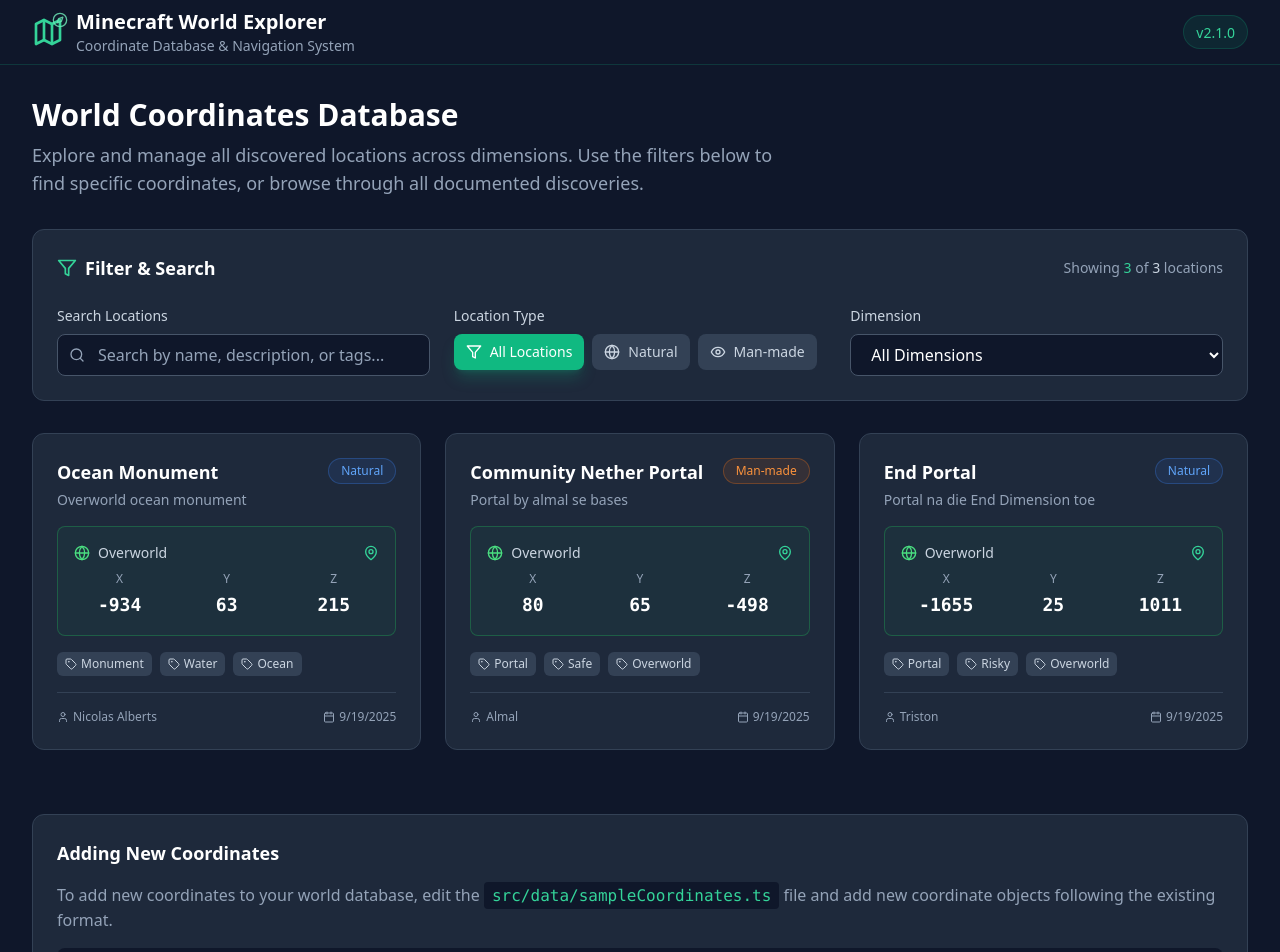
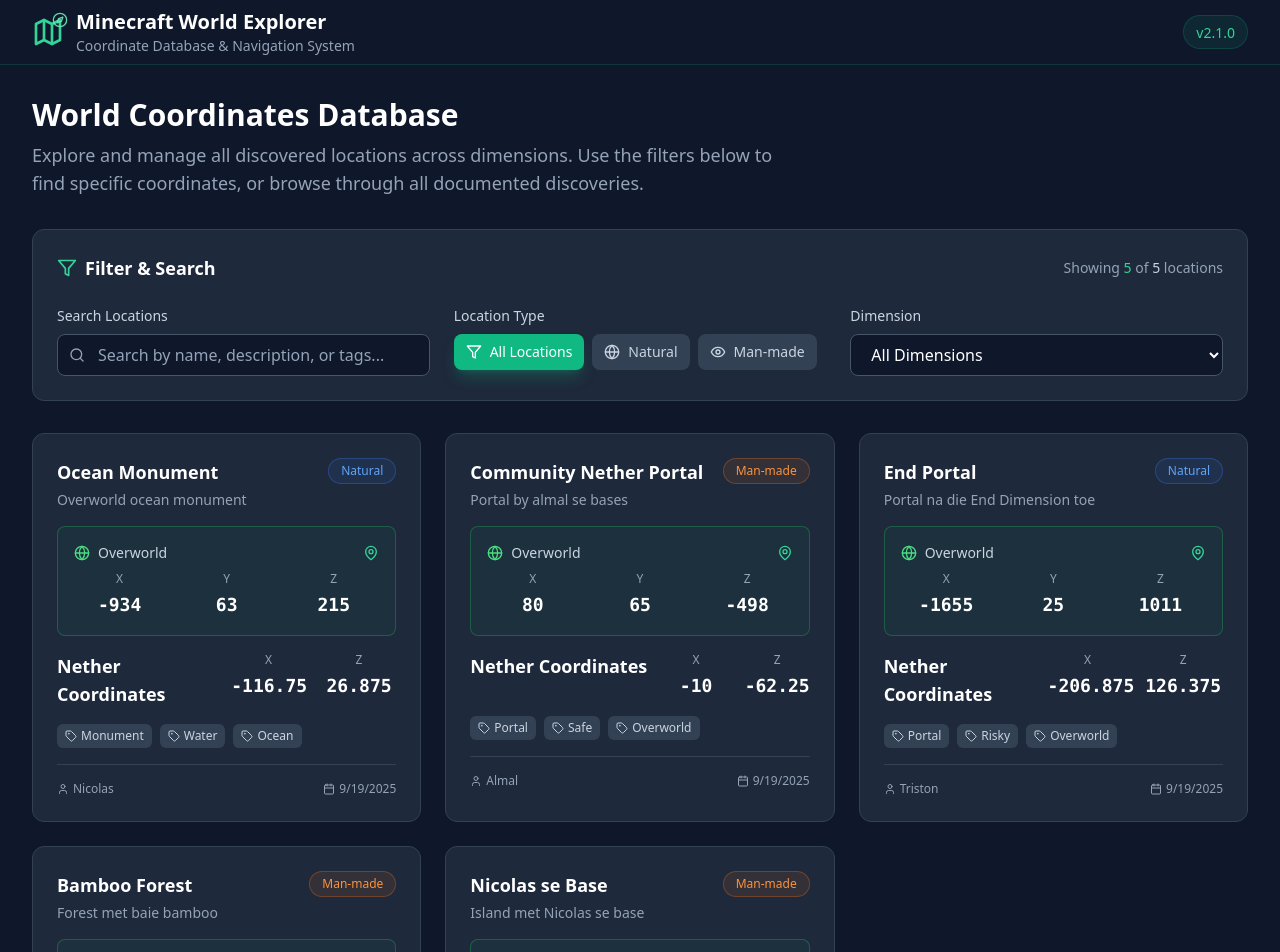
Before and after one commit to benjaminvantonder/fuhri-server-coordinates, a React (Vite) app: page / in a window 1280 px wide. Shown: the top 952 px of the page. Built offline with nearby package versions, Linux system fonts and the light colour scheme.

Commit message:
Nuwe nether coords

```diff
--- a/src/components/CoordinateCard.tsx
+++ b/src/components/CoordinateCard.tsx
@@ -1,28 +1,39 @@
-import React from 'react';
-import { MapPin, Calendar, User, Tag, Globe, Flame, Eye as EndIcon } from 'lucide-react';
-import { Coordinate } from '../types/coordinates';
+import React from "react";
+import {
+  MapPin,
+  Calendar,
+  User,
+  Tag,
+  Globe,
+  Flame,
+  Eye as EndIcon,
+} from "lucide-react";
+import { Coordinate } from "../types/coordinates";
 
 interface CoordinateCardProps {
   coordinate: Coordinate;
   index: number;
 }
 
-const CoordinateCard: React.FC<CoordinateCardProps> = ({ coordinate, index }) => {
+const CoordinateCard: React.FC<CoordinateCardProps> = ({
+  coordinate,
+  index,
+}) => {
   const dimensionIcons = {
     overworld: <Globe className="w-4 h-4 text-green-400" />,
     nether: <Flame className="w-4 h-4 text-red-400" />,
-    end: <EndIcon className="w-4 h-4 text-purple-400" />
+    end: <EndIcon className="w-4 h-4 text-purple-400" />,
   };
 
   const dimensionColors = {
-    overworld: 'border-green-500/30 bg-green-500/5',
-    nether: 'border-red-500/30 bg-red-500/5',
-    end: 'border-purple-500/30 bg-purple-500/5'
+    overworld: "border-green-500/30 bg-green-500/5",
+    nether: "border-red-500/30 bg-red-500/5",
+    end: "border-purple-500/30 bg-purple-500/5",
   };
 
   const typeColors = {
-    natural: 'bg-blue-500/10 text-blue-400 border-blue-500/30',
-    'man-made': 'bg-orange-500/10 text-orange-400 border-orange-500/30'
+    natural: "bg-blue-500/10 text-blue-400 border-blue-500/30",
+    "man-made": "bg-orange-500/10 text-orange-400 border-orange-500/30",
   };
 
   return (
@@ -40,13 +51,21 @@
             {coordinate.description}
           </p>
         </div>
-        <div className={`px-3 py-1 rounded-full border text-xs font-medium ${typeColors[coordinate.type]}`}>
-          {coordinate.type === 'natural' ? 'Natural' : 'Man-made'}
+        <div
+          className={`px-3 py-1 rounded-full border text-xs font-medium ${
+            typeColors[coordinate.type]
+          }`}
+        >
+          {coordinate.type === "natural" ? "Natural" : "Man-made"}
         </div>
       </div>
 
       {/* Coordinates */}
-      <div className={`p-4 rounded-lg border ${dimensionColors[coordinate.dimension]} mb-4`}>
+      <div
+        className={`p-4 rounded-lg border ${
+          dimensionColors[coordinate.dimension]
+        } mb-4`}
+      >
         <div className="flex items-center justify-between mb-2">
           <div className="flex items-center space-x-2">
             {dimensionIcons[coordinate.dimension]}
@@ -78,6 +97,28 @@
         </div>
       </div>
 
+      <div className="flex items-start justify-between mb-4">
+        <h3 className="text-lg font-semibold text-white group-hover:text-emerald-400 transition-colors duration-200">
+          Nether Coordinates
+        </h3>
+
+        <div className="grid grid-cols-2 gap-4 text-center">
+          <div>
+            <div className="text-xs text-slate-400 mb-1">X</div>
+            <div className="text-lg font-mono font-semibold text-white">
+              {coordinate.nether_x}
+            </div>
+          </div>
+
+          <div>
+            <div className="text-xs text-slate-400 mb-1">Z</div>
+            <div className="text-lg font-mono font-semibold text-white">
+              {coordinate.nether_z}
+            </div>
+          </div>
+        </div>
+      </div>
+
       {/* Tags */}
       {coordinate.tags.length > 0 && (
         <div className="flex flex-wrap gap-2 mb-4">
@@ -104,7 +145,9 @@
         {coordinate.dateDiscovered && (
           <div className="flex items-center space-x-1">
             <Calendar className="w-3 h-3" />
-            <span>{new Date(coordinate.dateDiscovered).toLocaleDateString()}</span>
+            <span>
+              {new Date(coordinate.dateDiscovered).toLocaleDateString()}
+            </span>
           </div>
         )}
       </div>
--- a/src/data/sampleCoordinates.ts
+++ b/src/data/sampleCoordinates.ts
@@ -1,5 +1,5 @@
 import { Coordinate } from "../types/coordinates";
-
+//3 is gedoen
 export const sampleCoordinates: Coordinate[] = [
   {
     id: "1",
@@ -8,10 +8,12 @@
     x: -934,
     y: 63,
     z: 215,
+    nether_x: -934 / 8,
+    nether_z: 215 / 8,
     dimension: "overworld",
     type: "natural",
     tags: ["Monument", "Water", "Ocean"],
-    discoveredBy: "Nicolas Alberts",
+    discoveredBy: "Nicolas",
     dateDiscovered: "2025-09-19",
   },
   {
@@ -21,6 +23,8 @@
     x: 80,
     y: 65,
     z: -498,
+    nether_x: -80 / 8,
+    nether_z: -498 / 8,
     dimension: "overworld",
     type: "man-made",
     tags: ["Portal", "Safe", "Overworld"],
@@ -34,10 +38,42 @@
     x: -1655,
     y: 25,
     z: 1011,
+    nether_x: -1655 / 8,
+    nether_z: 1011 / 8,
     dimension: "overworld",
     type: "natural",
     tags: ["Portal", "Risky", "Overworld"],
     discoveredBy: "Triston",
     dateDiscovered: "2025-09-19",
   },
+  {
+    id: "4",
+    name: "Bamboo Forest",
+    description: "Forest met baie bamboo",
+    x: 432,
+    y: 62,
+    z: 4005,
+    nether_x: 432 / 8,
+    nether_z: 4005 / 8,
+    dimension: "overworld",
+    type: "man-made",
+    tags: ["Forest", "Safe", "Overworld"],
+    discoveredBy: "Liam",
+    dateDiscovered: "2025-09-19",
+  },
+  {
+    id: "5",
+    name: "Nicolas se Base",
+    description: "Island met Nicolas se base",
+    x: 394,
+    y: 69,
+    z: -649,
+    nether_x: 394 / 8,
+    nether_z: -649 / 8,
+    dimension: "overworld",
+    type: "man-made",
+    tags: ["Island", "Sort of Safe", "Overworld"],
+    discoveredBy: "Nicolas",
+    dateDiscovered: "2025-09-19",
+  },
 ];
--- a/src/types/coordinates.ts
+++ b/src/types/coordinates.ts
@@ -5,13 +5,15 @@
   x: number;
   y: number;
   z: number;
-  dimension: 'overworld' | 'nether' | 'end';
-  type: 'natural' | 'man-made';
+  nether_x: number;
+  nether_z: number;
+  dimension: "overworld" | "nether" | "end";
+  type: "natural" | "man-made";
   tags: string[];
   discoveredBy?: string;
   dateDiscovered?: string;
   image?: string;
 }
 
-export type FilterType = 'all' | 'natural' | 'man-made';
-export type DimensionFilter = 'all' | 'overworld' | 'nether' | 'end';
+export type FilterType = "all" | "natural" | "man-made";
+export type DimensionFilter = "all" | "overworld" | "nether" | "end";
```
